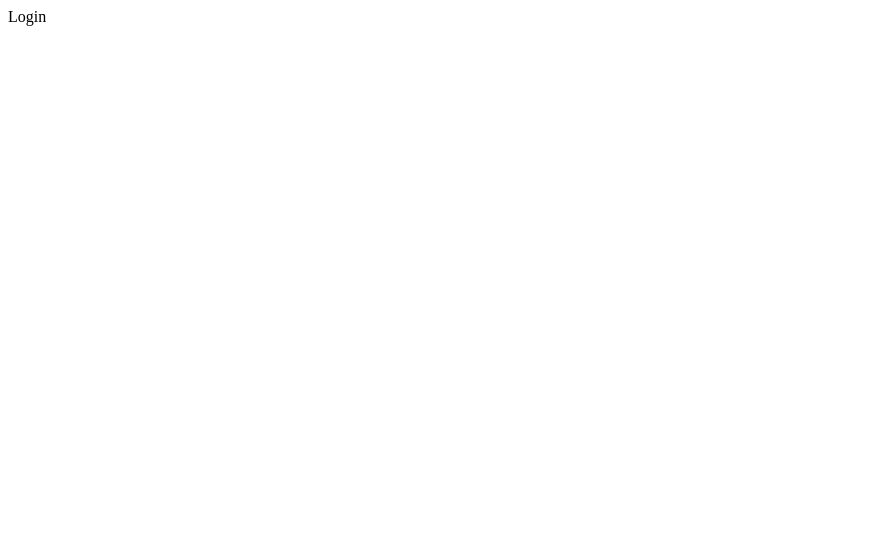
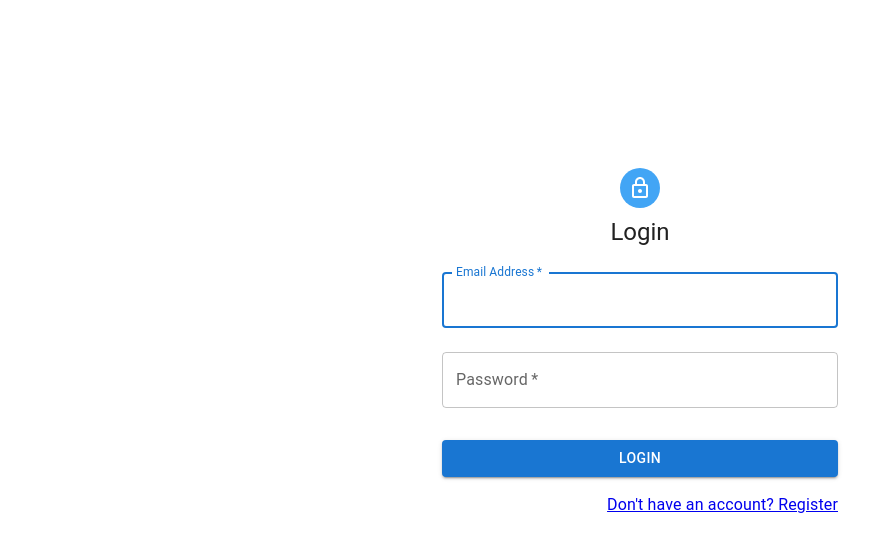
Before and after one commit to YaidelAbreu/notes-app, a React (Create React App) app in the folder frontend/: page /login in a window 1280 px wide. Shown: the top 552 px of the page, without its empty margins (0-894 px from the left). Built offline with nearby package versions, Linux system fonts and the light colour scheme.

Commit message:
Add mockup to login page

```diff
--- a/frontend/src/pages/Login.tsx
+++ b/frontend/src/pages/Login.tsx
@@ -1,7 +1,85 @@
+import { LockOutlined } from "@mui/icons-material";
+import {
+  Container,
+  CssBaseline,
+  Box,
+  Avatar,
+  Typography,
+  TextField,
+  Button,
+  Grid
+} from "@mui/material";
 import React from "react";
+import { useState } from "react";
+import { Link } from "react-router-dom";
 
 const Login = () => {
-  return <div>Login</div>;
+  const [email, setEmail] = useState("");
+  const [password, setPassword] = useState("");
+
+  const handleLogin = () => {};
+
+  return (
+    <>
+      <Container maxWidth="xs">
+        <CssBaseline />
+        <Box
+          sx={{
+            mt: 20,
+            display: "flex",
+            flexDirection: "column",
+            alignItems: "center"
+          }}
+        >
+          <Avatar sx={{ m: 1, bgcolor: "primary.light" }}>
+            <LockOutlined />
+          </Avatar>
+          <Typography variant="h5">Login</Typography>
+          <Box sx={{ mt: 1 }}>
+            <TextField
+              margin="normal"
+              required
+              fullWidth
+              id="email"
+              label="Email Address"
+              name="email"
+              autoFocus
+              value={email}
+              onChange={(e) => setEmail(e.target.value)}
+            />
+
+            <TextField
+              margin="normal"
+              required
+              fullWidth
+              id="password"
+              name="password"
+              label="Password"
+              type="password"
+              value={password}
+              onChange={(e) => {
+                setPassword(e.target.value);
+              }}
+            />
+
+            <Button
+              fullWidth
+              variant="contained"
+              sx={{ mt: 3, mb: 2 }}
+              onClick={handleLogin}
+            >
+              Login
+            </Button>
+            <Grid container justifyContent={"flex-end"}>
+              <Grid item>
+                <Link to="/register">Don't have an account? Register</Link>
+              </Grid>
+            </Grid>
+          </Box>
+        </Box>
+      </Container>
+    </>
+  );
 };
 
 export default Login;
```
